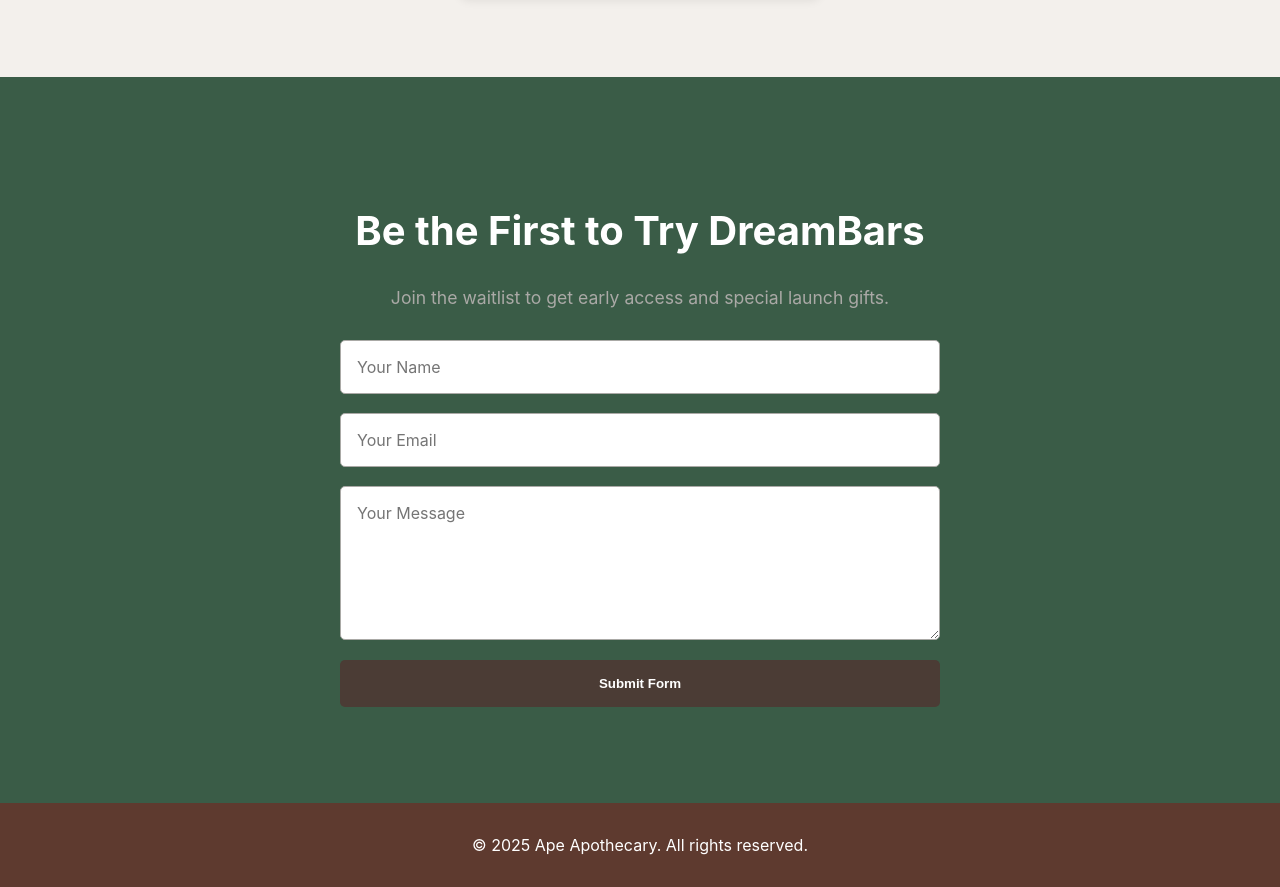
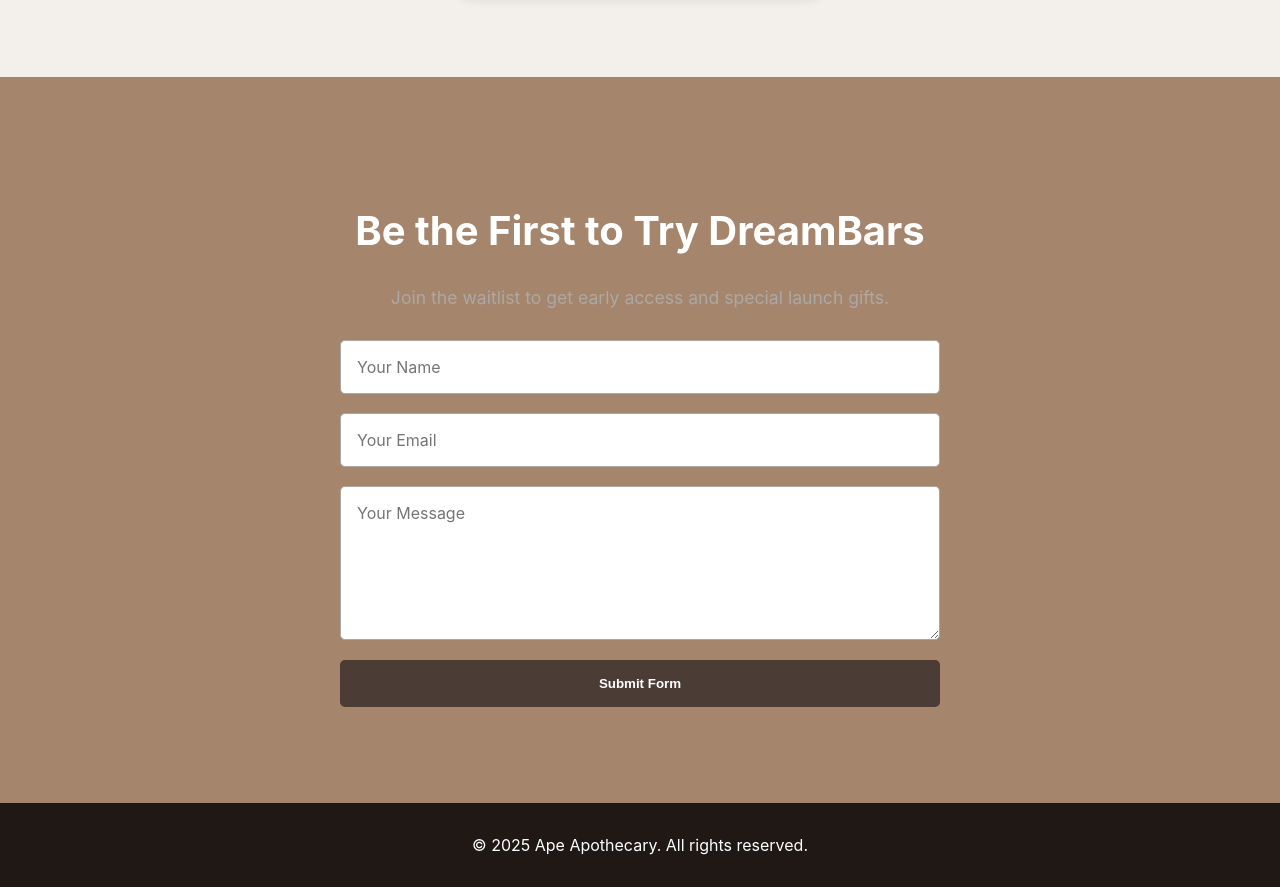
Before and after one commit to mroytman83/ApeApothecaryLandingPage, a plain HTML site: page index.html in a window 1280 px wide. Shown: the part 1708-2595 px from the top of the page. Drawn offline with Linux system fonts and the light colour scheme.

Commit message:
css changes

```diff
--- a/css/styles.css
+++ b/css/styles.css
@@ -4,7 +4,7 @@
 :root {
     --bg: #f3f0ec;
     --text: #1f1e1d;
-    --accent: #5e3a2f;
+    --accent: #201815;
     --accent-light: #a5856c;
     --leaf: #3a5c47;
     --lavender: #726681;
@@ -151,7 +151,7 @@
   }
 
   .contact {
-    background: var(--leaf);
+    background: var(--accent-light);
     color: var(--white);
     padding: 6rem 2rem;
   }
```
